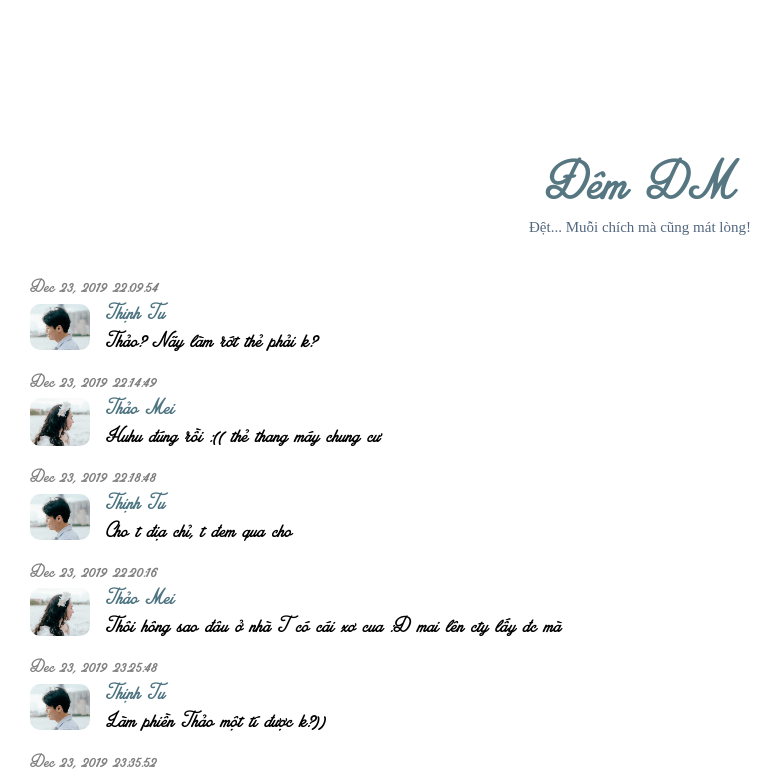
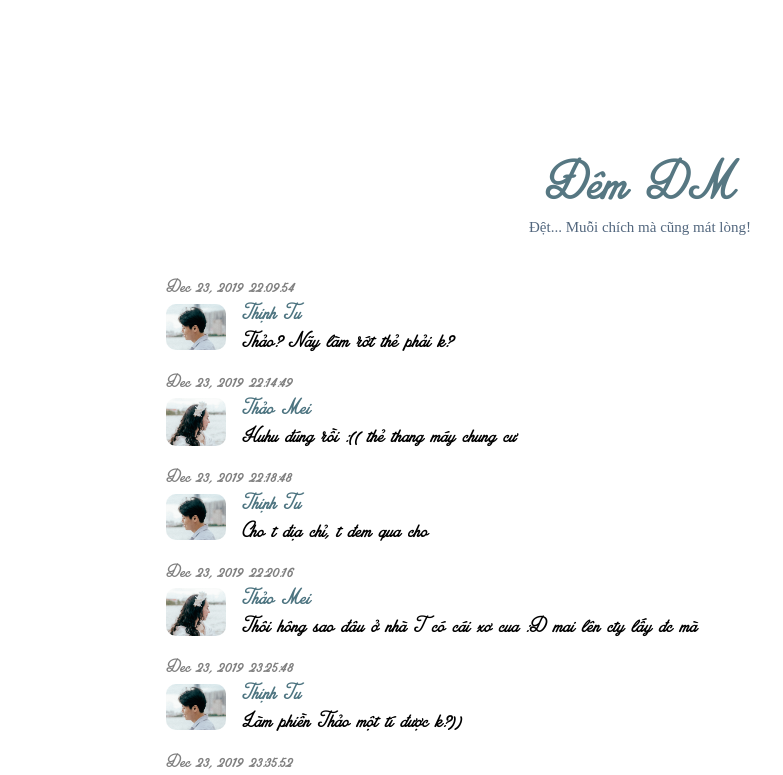
Before and after one commit to timfung893/tt, a React (Create React App) app: page /tt/thestart in a window 1280 px wide. Shown: the top 775 px of the page, without its empty margins (0-783 px from the left). Built offline with nearby package versions, Linux system fonts and the light colour scheme; no server answers.

Commit message:
Update layout for sms

```diff
--- a/src/style/theStart.scss
+++ b/src/style/theStart.scss
@@ -1,4 +1,10 @@
 #theStart {
+  .container {
+    display: flex;
+    flex-direction: column;
+    align-items: center;
+  }
+
   img {
     width: 60px;
     max-width: 60px;
```
